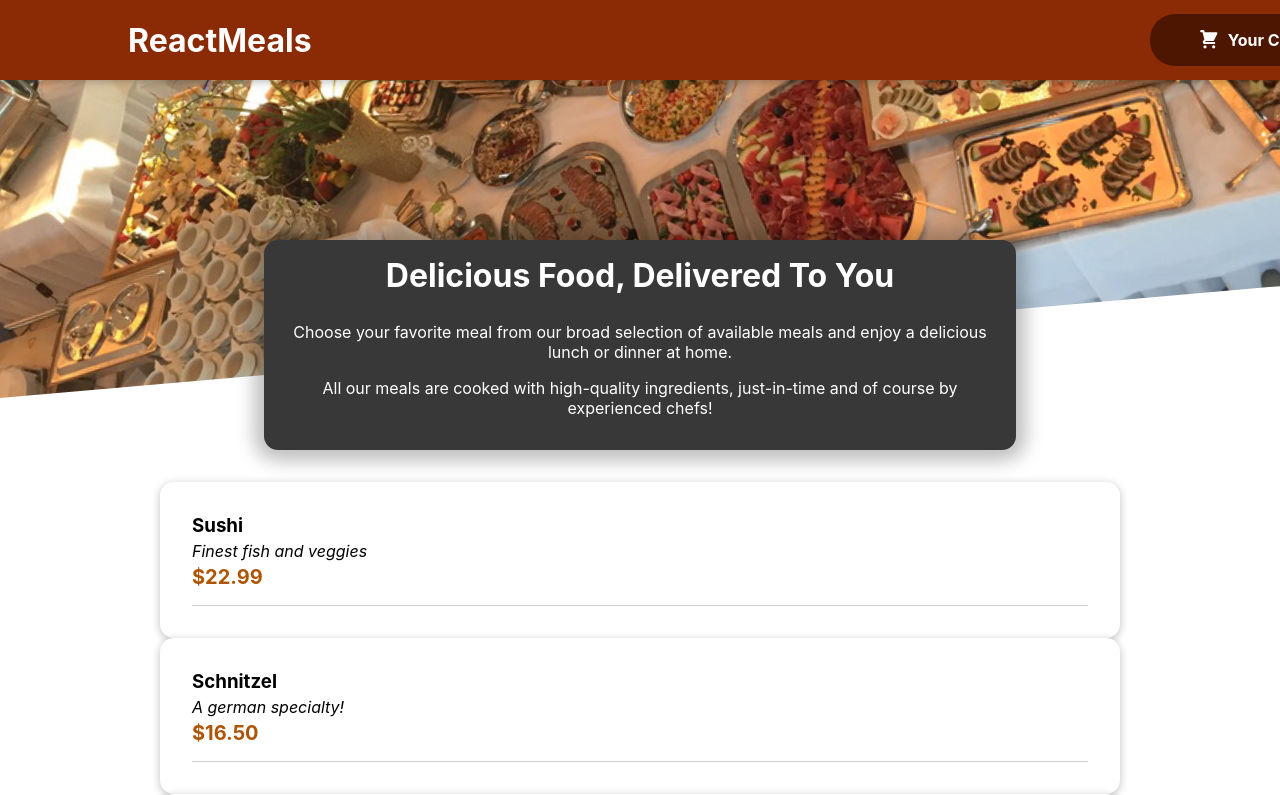
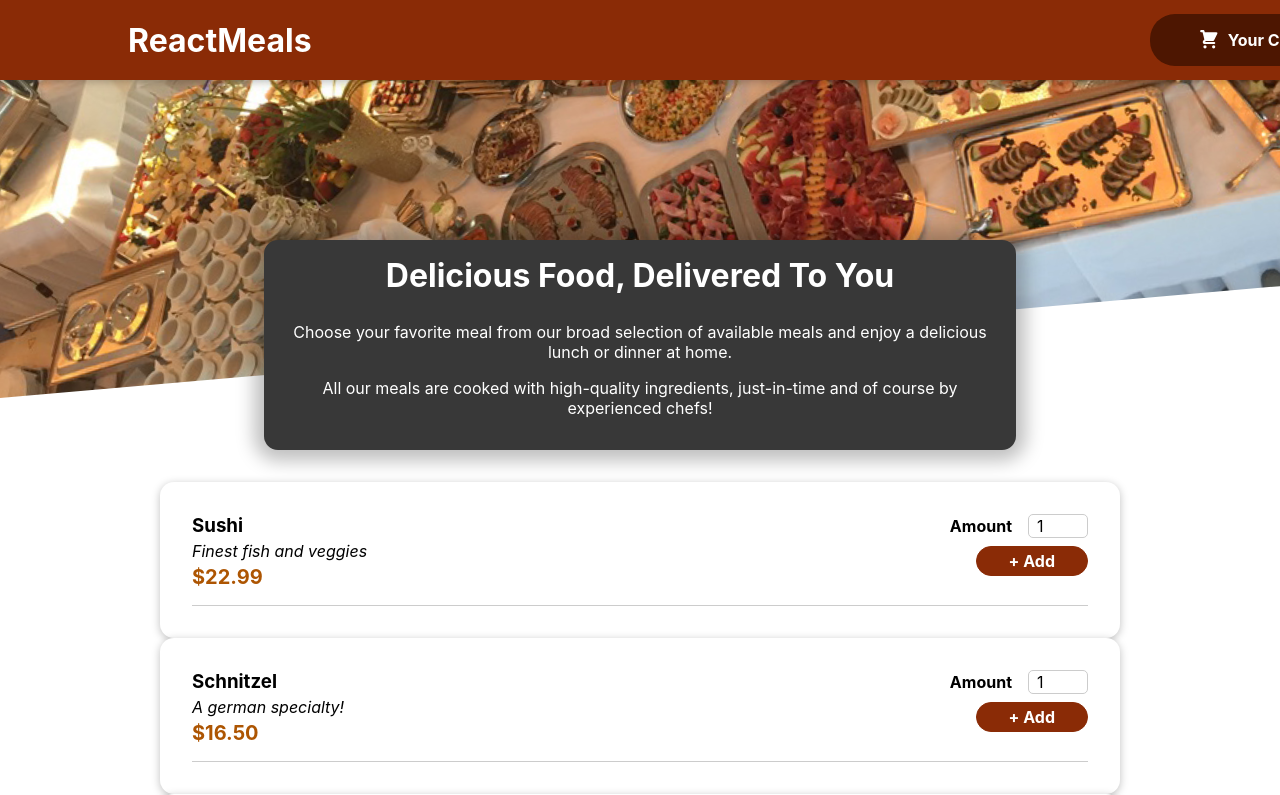
Before and after one commit to nehasingh931126/react-food-order-app, a React (Create React App) app: page / in a window 1280 px wide. Shown: the top 795 px of the page. Built offline with nearby package versions, Linux system fonts and the light colour scheme.

Commit message:
feat(code): added the card  component and input component imported them in the MEALITEMFORM

```diff
--- a/src/components/Meals/AvailableMeals.js
+++ b/src/components/Meals/AvailableMeals.js
@@ -1,4 +1,4 @@
-import Card from "../UI/Button/Card";
+import Card from "../UI/Card";
 import MealItem from "./MealItem";
 import classes from "./AvailableMeals.module.css";
 const DUMMY_MEALS = [
--- a/src/components/Meals/MealItem.js
+++ b/src/components/Meals/MealItem.js
@@ -1,5 +1,6 @@
 import React, {Fragment} from 'react';
 import classes from './MealItem.module.css';
+import MealItemForm from './MealItemForm';
 const MealItem = (props)=> {
     const price = `$${props.price.toFixed(2)}`
     return (
@@ -9,7 +10,7 @@ const MealItem = (props)=> {
                 <div className={classes.description}>{props.description}</div>
                 <div className={classes.price}>{price}</div>
             </div>
-            <div></div>
+            <div><MealItemForm></MealItemForm></div>
         </li>
     )
 }
--- /dev/null
+++ b/src/components/Meals/MealItemForm.js
@@ -0,0 +1,19 @@
+import React from "react";
+import classes from './MealItemForm.module.css';
+import Input from "../UI/input";
+const MealItemForm = (props) =>{
+    // const [itemForm, setItemForm] = useState('');
+
+    const submitHandler = (event)=> {
+        console.log(event.target.value);
+    }
+
+    return (
+        <form onSubmit={submitHandler} className={classes.form}>
+            <Input label="Amount" input={{type:"number", id: "amount", min: "1", max: "5", step: "" , defaultValue: "1"}}/>
+            <button type="submit">+ Add</button>
+        </form>
+    )
+}
+
+export default MealItemForm;
--- /dev/null
+++ b/src/components/Meals/MealItemForm.module.css
@@ -0,0 +1,20 @@
+.form {
+    text-align: right;
+}
+
+.form button {
+    font: inherit;
+    cursor: pointer;
+    background-color: #8a2b06;
+    border: 1px solid #8a2b06;
+    color: white;
+    padding: 0.25rem 2rem;
+    border-radius: 20px;
+    font-weight: bold;
+}
+
+.form button:hover,
+.form button:active {
+    background-color: #641e03;
+    border-color: #641e03;
+}
--- /dev/null
+++ b/src/components/UI/input.js
@@ -0,0 +1,11 @@
+import classes from './input.module.css';
+const Input = (props) => {
+    return (
+        <div className={classes.input}>
+            <label htmlFor={props.input.id}>{props.label}</label>
+            <input {...props.input}/>
+        </div>
+    );
+};
+
+export default Input;
--- /dev/null
+++ b/src/components/UI/input.module.css
@@ -0,0 +1,18 @@
+.input {
+    display: flex;
+    align-items: center;
+    margin-bottom: 0.5rem;
+}
+
+.input label {
+    font-weight: bold;
+    margin-right: 1rem;
+}
+
+.input input {
+    width: 3rem;
+    border-radius: 5px;
+    border: 1px solid #ccc;
+    font: inherit;
+    padding-left: 0.5rem;
+}
```
Also changed, not shown: src/components/UI/Card.js (renamed from src/components/UI/Button/Card.js), src/components/UI/Card.module.css (renamed from src/components/UI/Button/Card.module.css).
